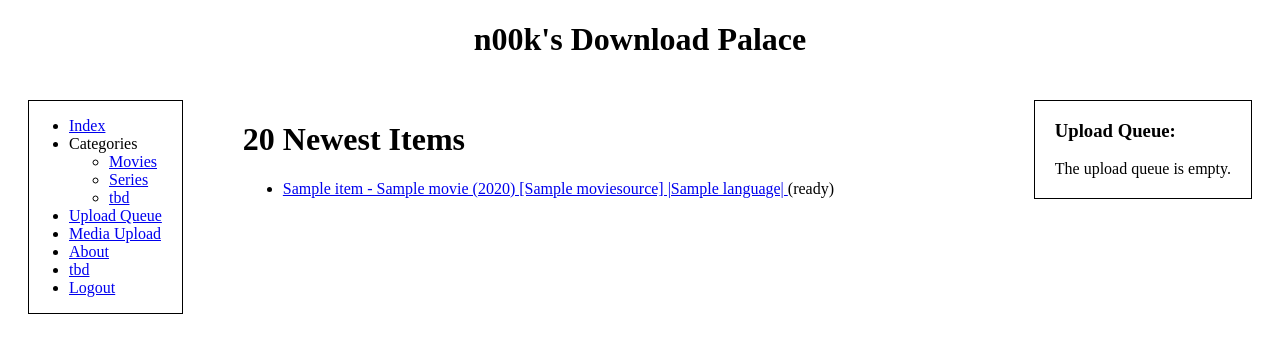
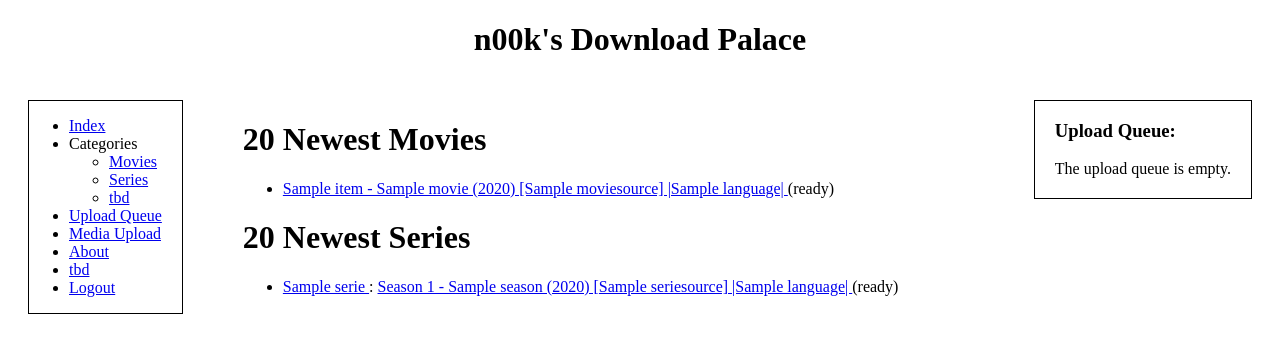
Before and after one commit to nookieman/Media-Exchange, a Django app: page / in a window 1280 px wide. Shown: the top 353 px of the page. Run offline with Django 3.2, Linux system fonts and the light colour scheme; a user stored in the database is signed in; tables that the repository leaves empty hold one stand-in row (values such as "Sample post"); parts of the project's set-up code (start-up, migrations or seed data) failed here and were passed over.

Commit message:
made series appear on index: 20 newest series

```diff
--- a/mediaExchange/index/views.py
+++ b/mediaExchange/index/views.py
@@ -2,10 +2,13 @@ from django.shortcuts import render_to_response, get_object_or_404
 from django.contrib.auth.decorators import login_required
 
 from mediaExchange.movies.models import Movie, UploadRequest, DownloadFile
+from mediaExchange.series.models import Season
 
 @login_required
 def indexindex(request):
+#    items = Items.objects.all().order_by('-id')[:20]
     movies = Movie.objects.all().order_by('-id')[:20]
+    seasons = Season.objects.all().order_by('-id')[:20]
     urs = UploadRequest.objects.filter(done=False).order_by('id')
     doneurs = UploadRequest.objects.filter(done=True)
-    return render_to_response('index/index.html', {'movies':movies, 'uploadRequests':urs, 'doneUploadRequests':doneurs})
+    return render_to_response('index/index.html', {'movies':movies, 'seasons':seasons, 'uploadRequests':urs, 'doneUploadRequests':doneurs})
--- a/mediaExchange/templates/index/index.html
+++ b/mediaExchange/templates/index/index.html
@@ -2,7 +2,7 @@
 
 {% block content %}
 
-<h1>20 Newest Items</h1>
+<h1>20 Newest Movies</h1>
 
 <ul>
 {% for movie in movies %}
@@ -23,4 +23,30 @@
 {% endfor %}
 </ul>
 
+
+<h1>20 Newest Series</h1>
+
+<ul>
+{% for season in seasons %}
+    <li>
+        <a href="/series/series/{{ season.serie.id }}/">
+            {{ season.serie.name|escape }}
+        </a>
+        :
+        <a href="/series/season/{{ season.id }}/">
+            Season {{ season.number|escape }}
+            {% if season.subname %} - {{ season.subname|escape }}{% endif %}
+            {% if season.year %} ({{ season.year|escape }}){% endif %}
+            {% if season.source %} [{{ season.source|escape }}]{% endif %}
+            {% if season.language %} |{{ season.language|escape }}|{% endif %}
+        </a>
+        {% for dur in doneUploadRequests %}
+            {% ifequal dur.item.id season.id %}
+                (ready)
+            {% endifequal %}
+        {% endfor %}
+    </li>
+{% endfor %}
+</ul>
+
 {% endblock %}
```
